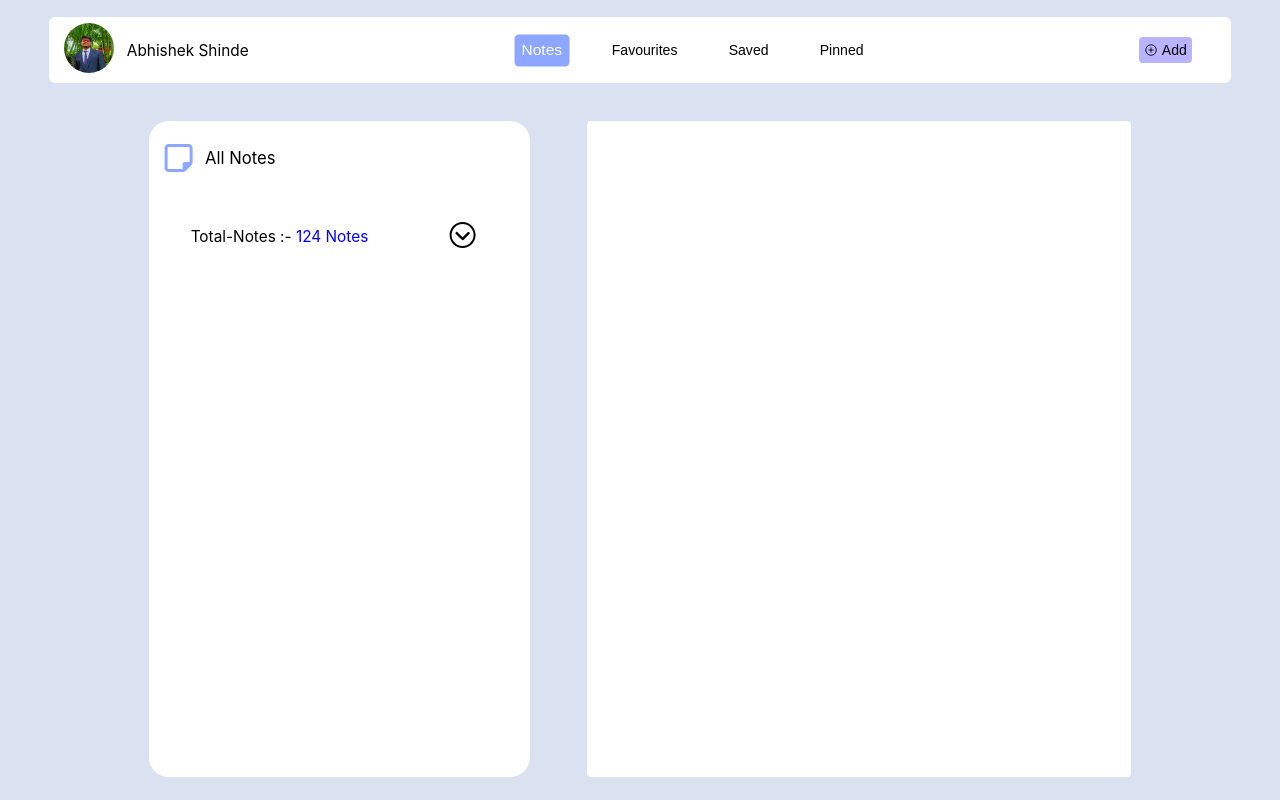
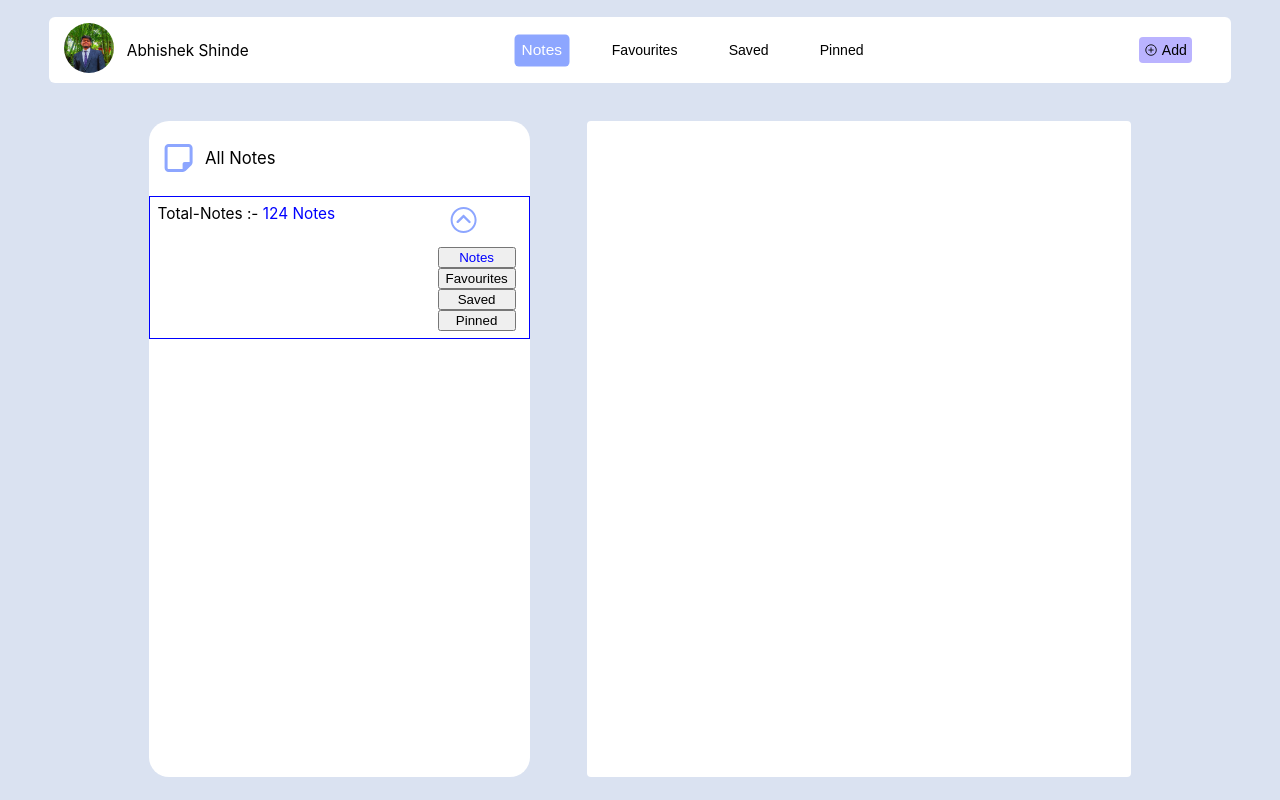
Before and after one commit to Abhishekr2122/notes-app, a React (Create React App) app: page / in a window 1280 px wide. Both pictures are taken after a click on the icon 462 px from the left and 234 px from the top of the page. Built offline with nearby package versions, Linux system fonts and the light colour scheme.

Commit message:
Refactoring code.

```diff
--- a/src/ui/Notes.js
+++ b/src/ui/Notes.js
@@ -15,21 +15,43 @@ export default function Notes() {
   return (
     <div className="notes">
       <NotesHeader />
-      <p className="num-notes">
+      <div className="num-notes">
         <div>
           <span style={{ color: "black" }}>Total-Notes :-</span>{" "}
           <span style={{ color: "blue" }}>124 Notes </span>
         </div>
 
-        <div>
+        <div className="notes-icon-container">
           <IoIosArrowDropdown
-            style={{ height: "4vh", width: "4vw", cursor: "pointer" }}
+            className={`drop-down ${isBtnClicked ? "active-drop-down" : ""}`}
             onClick={function () {
               handleClicked();
             }}
           />
+          {isBtnClicked ? (
+            <div
+              style={{
+                display: "flex",
+                flexDirection: "column",
+              }}
+            >
+              <button
+                style={{
+                  color: `${isBtnClicked ? "blue" : "red"}`,
+                  transitionDuration: "2s",
+                }}
+              >
+                Notes
+              </button>
+              <button>Favourites</button>
+              <button>Saved</button>
+              <button>Pinned</button>
+            </div>
+          ) : (
+            ""
+          )}
         </div>
-      </p>
+      </div>
     </div>
   );
 }
--- a/src/ui/notes.css
+++ b/src/ui/notes.css
@@ -7,12 +7,35 @@
 
 .num-notes {
   display: flex;
-  align-items: center;
-  justify-content: space-around;
+  align-items: start;
+  /* justify-content: space-around; */
   /* background-color: aliceblue; */
   padding: 0.6vw;
+  border: 1px solid blue;
+  font-size: 1.2vw;
+  gap: 8vw;
+}
 
-  font-size: 1.2vw;
+.notes-icon-container {
+  display: flex;
+  flex-direction: column;
+  align-items: start;
+  justify-content: center;
+  gap: 0.8vw;
+}
+
+.drop-down {
+  height: 4vh;
+  width: 4vw;
+  cursor: pointer;
+  color: black;
+  transition-duration: 1s;
+}
+
+.active-drop-down {
+  transform: rotate(180deg);
+  color: #8da6ff;
+  transition-duration: 1s;
 }
 
 @media screen and (max-width: 600px) {
```
